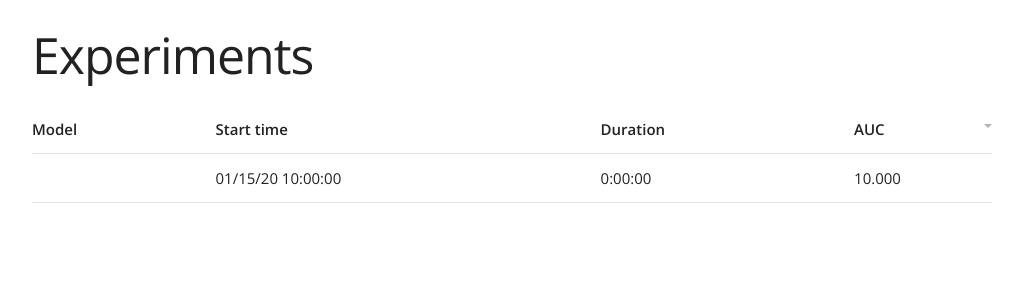
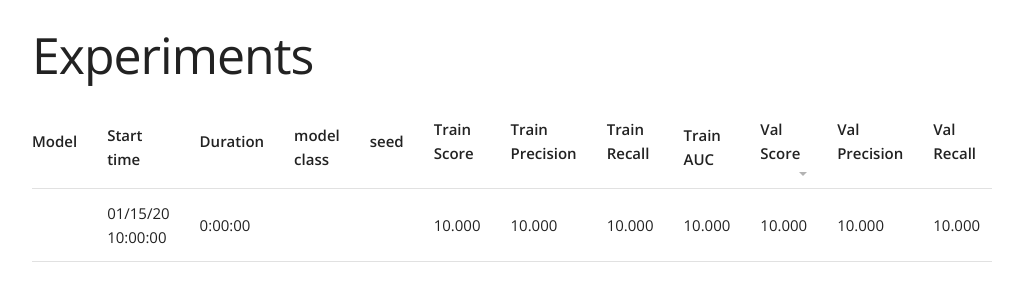
Before and after one commit to text-machine-lab/experiments_viewer, a Bottle app: page / in a window 1280 px wide. Shown: the top 301 px of the page, without its empty margins (128-1151 px from the left). Run offline with Bottle, Linux system fonts and the light colour scheme; a database or web service that is not in the repository returns one stand-in record (values such as "Sample title").

Commit message:
Config and scores

```diff
--- a/server.py
+++ b/server.py
@@ -17,29 +17,39 @@ def static(filename):
     return static_file(filename, root='./static/')
 
 
+
 @app.route('/', method='GET', name='index')
 @view('templates/index.html')
 def index():
     experiments_collection = db['default.runs']
+    experiments = list(experiments_collection.find({"status": "COMPLETED"}))
 
-    experiments_info = extract_info(experiments_collection)
+    experiments_info = extract_info(experiments)
+    config_values = extract_config_values(experiments)
 
     response = {
-        'experiments_info': experiments_info
+        'experiments_info': experiments_info,
+        'config_values': config_values,
     }
 
     return response
 
+def extract_config_values(experiments):
+    result = set([c for e in experiments for c in e['config'].keys()])
+    result ^= {'seed', 'model_class'}
+    result = sorted(result)
 
-def extract_info(experiments_collection):
-    experiments = experiments_collection.find({"status": "COMPLETED"})
+    return result
 
+
+def extract_info(experiments):
     result = [
         {
             'model': e['config']['model_class'].replace('Physionet', '').replace('Model', ''),
             'start_time': e['start_time'],
             'stop_time': e['stop_time'],
-            'result': e['result']
+            'result': e['result'],
+            'config': e['config'],
         }
         for e in experiments
     ]
--- a/static/main.css
+++ b/static/main.css
@@ -1,4 +1,5 @@
 .container {
     margin-top: 25px;
     margin-bottom: 25px;
+    overflow-x: auto;
 }
--- a/templates/index.html
+++ b/templates/index.html
@@ -8,7 +8,20 @@
         <th>Model</th>
         <th>Start time</th>
         <th>Duration</th>
-        <th class="sort-default" data-sort-order='desc'>AUC</th>
+
+        % for cv in config_values:
+        <th>{{ cv.replace('_',' ') }}</th>
+        % end
+
+        <th class="sort-default">Train Score</th>
+        <th data-sort-order='desc'>Train Precision</th>
+        <th data-sort-order='desc'>Train Recall</th>
+        <th data-sort-order='desc'>Train AUC</th>
+
+        <th class="sort-default" data-sort-order='desc'>Val Score</th>
+        <th data-sort-order='desc'>Val Precision</th>
+        <th data-sort-order='desc'>Val Recall</th>
+        <th data-sort-order='desc'>Val AUC</th>
     </tr>
     </thead>
     <tbody>
@@ -18,6 +31,20 @@
         <td>{{ exp['model'] }}</td>
         <td>{{ exp['start_time'].strftime('%x %X') }}</td>
         <td>{{ timedelta(seconds=int((exp['stop_time'] - exp['start_time']).total_seconds())) }}</td>
+
+        % for cv in config_values:
+        <td>{{ exp['config'].get(cv,'') }}</td>
+        % end
+
+
+        <td>{{ '{0:0.3f}'.format(exp['result']['score_train']) }}</td>
+        <td>{{ '{0:0.3f}'.format(exp['result']['precision_train']) }}</td>
+        <td>{{ '{0:0.3f}'.format(exp['result']['recall_train']) }}</td>
+        <td>{{ '{0:0.3f}'.format(exp['result']['auc_train']) }}</td>
+
+        <td>{{ '{0:0.3f}'.format(exp['result']['score_val']) }}</td>
+        <td>{{ '{0:0.3f}'.format(exp['result']['precision_val']) }}</td>
+        <td>{{ '{0:0.3f}'.format(exp['result']['recall_val']) }}</td>
         <td>{{ '{0:0.3f}'.format(exp['result']['auc_val']) }}</td>
     </tr>
     % end
```
